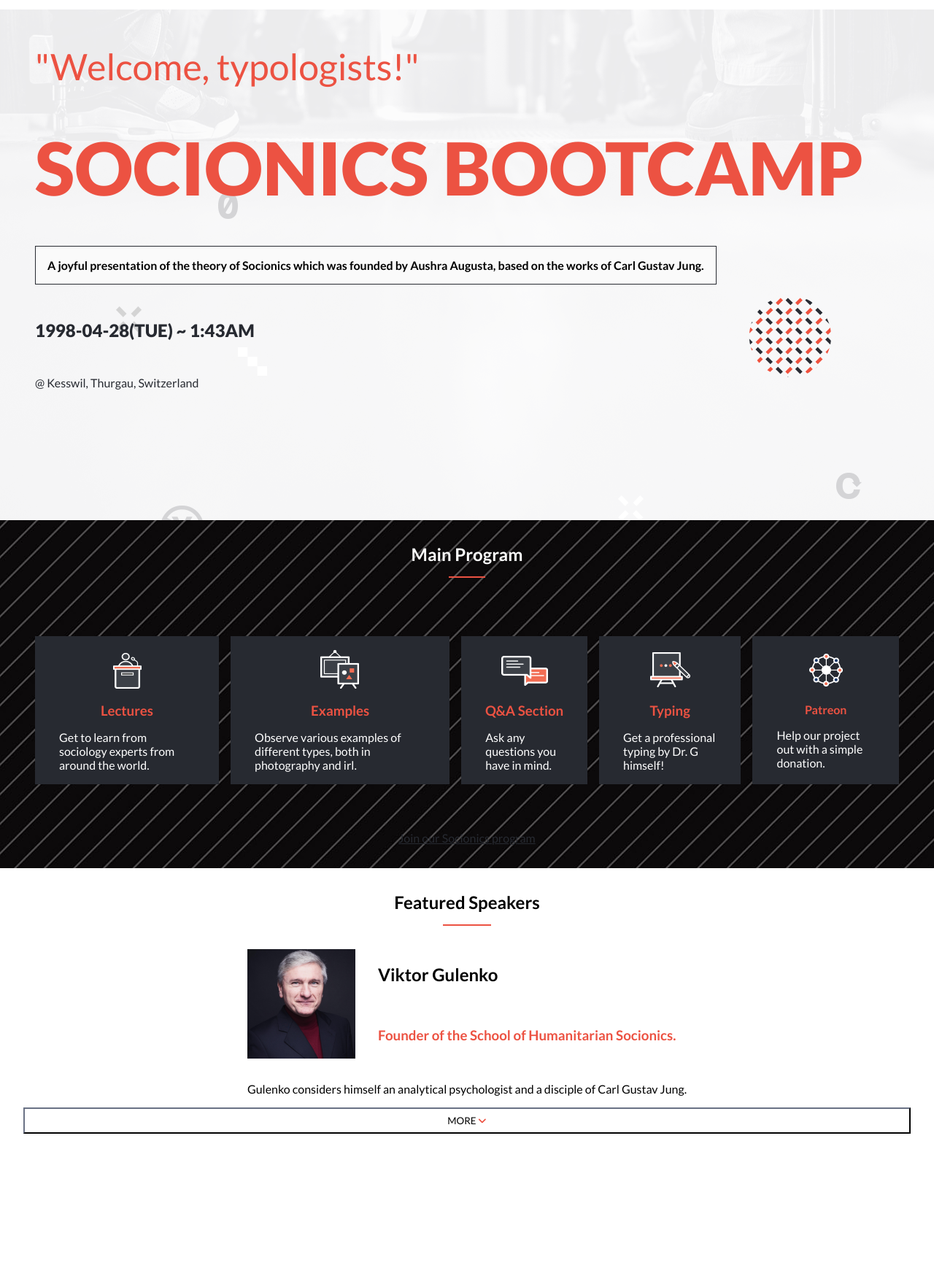
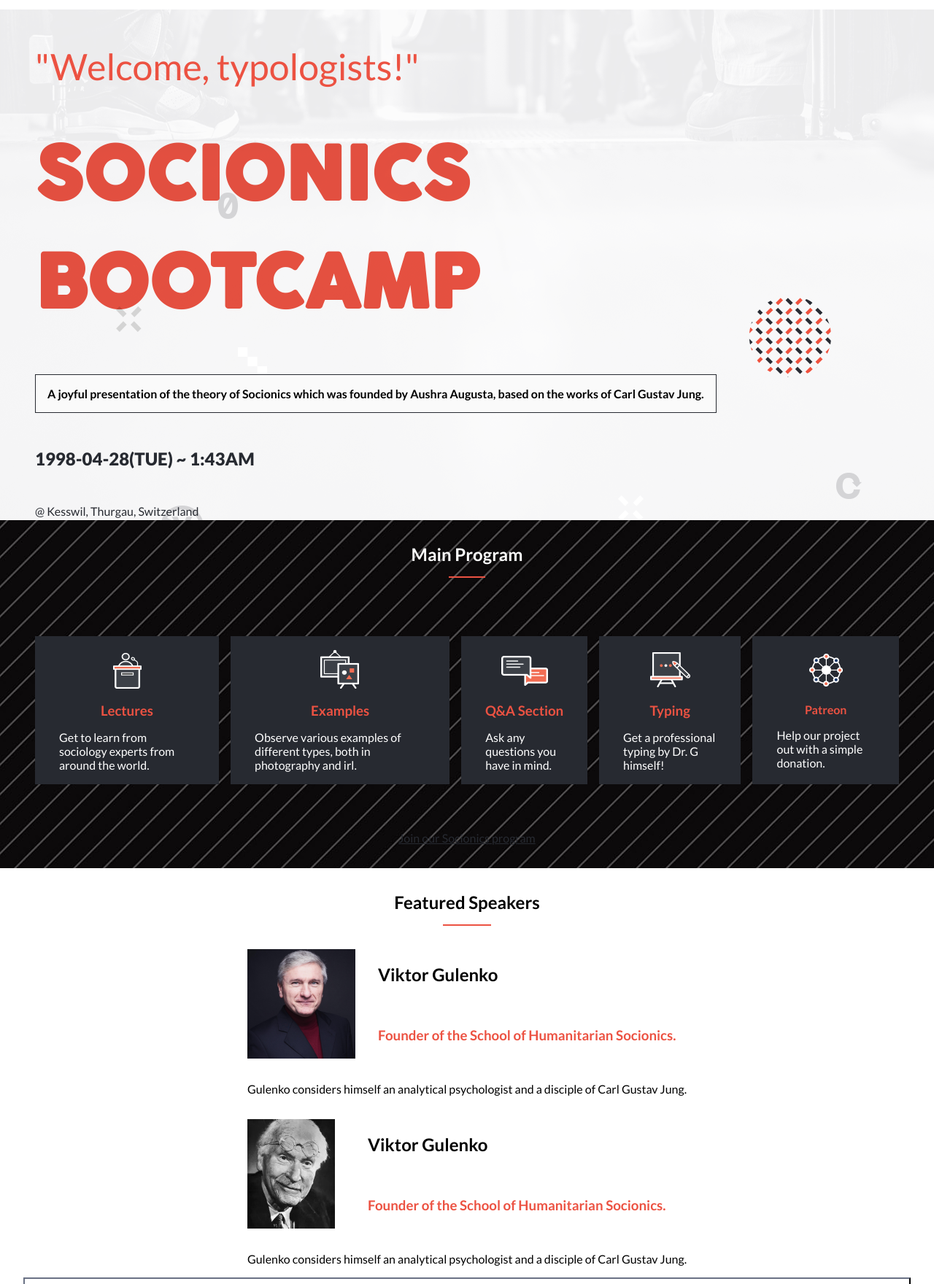
Before and after one commit to Daf98/Capstone1, a website: page index.html in a window 1280 px wide. Shown: the part 134-1894 px from the top of the page at 73% size. Before the commit the page ends 1720 px from the top, so only its background shows below. Drawn offline with Linux system fonts and the light colour scheme.

```diff
--- a/css/styles.css
+++ b/css/styles.css
@@ -1,4 +1,8 @@
 @import url('https://fonts.googleapis.com/css2?family=Lato:ital,wght@0,100;0,300;0,400;0,700;0,900;1,100;1,300;1,400;1,700;1,900&display=swap');
+@font-face {
+  font-family: 'Cocogoose';
+  src: url('./Font/cocogoose_trial.woff');
+}
 
 * {
   scroll-behavior: smooth;
@@ -94,8 +98,10 @@
 }
 
 .first-heading {
+  font-family:'Cocogoose';
   font-weight: 900;
   font-size: 50px;
+  mix-blend-mode:multiply;
 }
 
 .header {
--- a/index.html
+++ b/index.html
@@ -109,6 +109,12 @@
                 <h3 class="speaker-desc red">Founder of the School of Humanitarian Socionics.</h3>
                 <p class="speaker-detail">Gulenko considers himself an analytical psychologist and a disciple of Carl Gustav Jung.</p>
             </div>
+            <div class="speaker">
+                <img class="speaker-img" src="./css/Featured/Jung.jpg" alt="Carl Jung">
+                <h2 class="speaker-name">Viktor Gulenko</h2>
+                <h3 class="speaker-desc red">Founder of the School of Humanitarian Socionics.</h3>
+                <p class="speaker-detail">Gulenko considers himself an analytical psychologist and a disciple of Carl Gustav Jung.</p>
+            </div>
             <button class="featured-button"> MORE <i class="fa-solid fa-angle-down red"></i></button>
         </section>
     </div>
```
Also changed, not shown: about.html (+1 -1 lines), css/Font/cocogoose_trial.woff (added).
